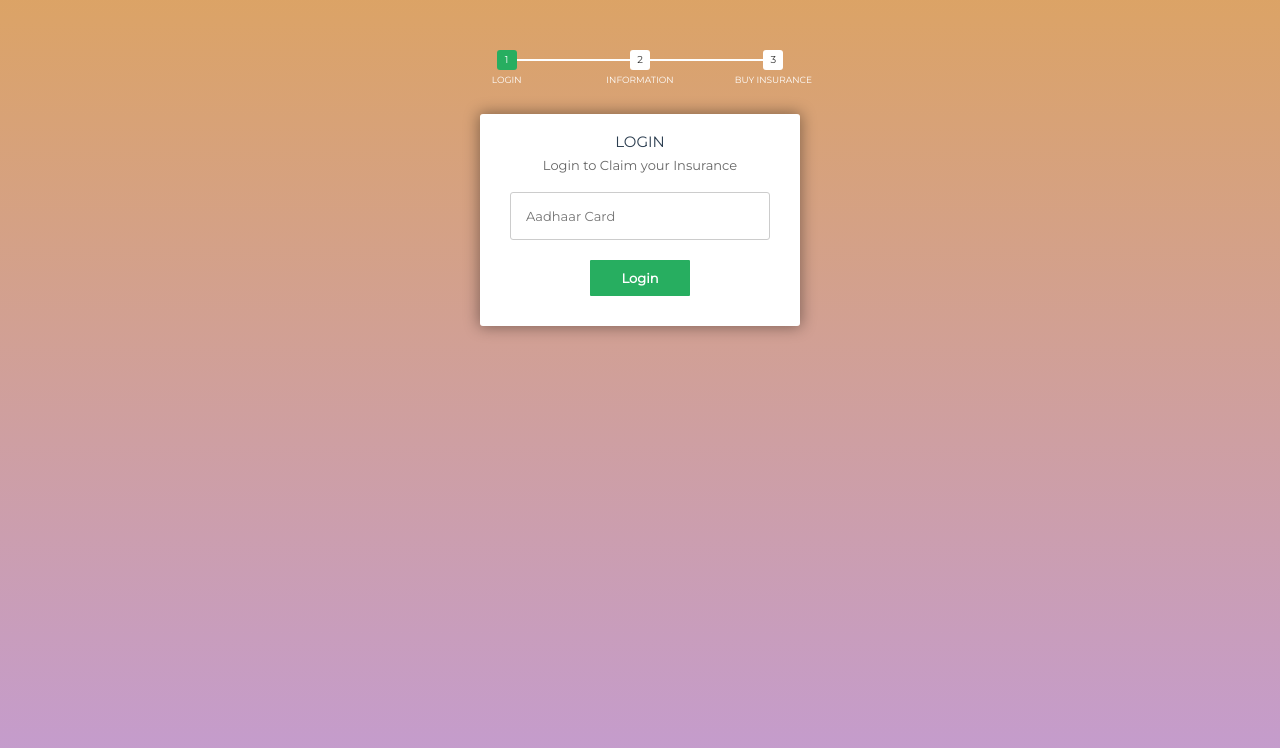
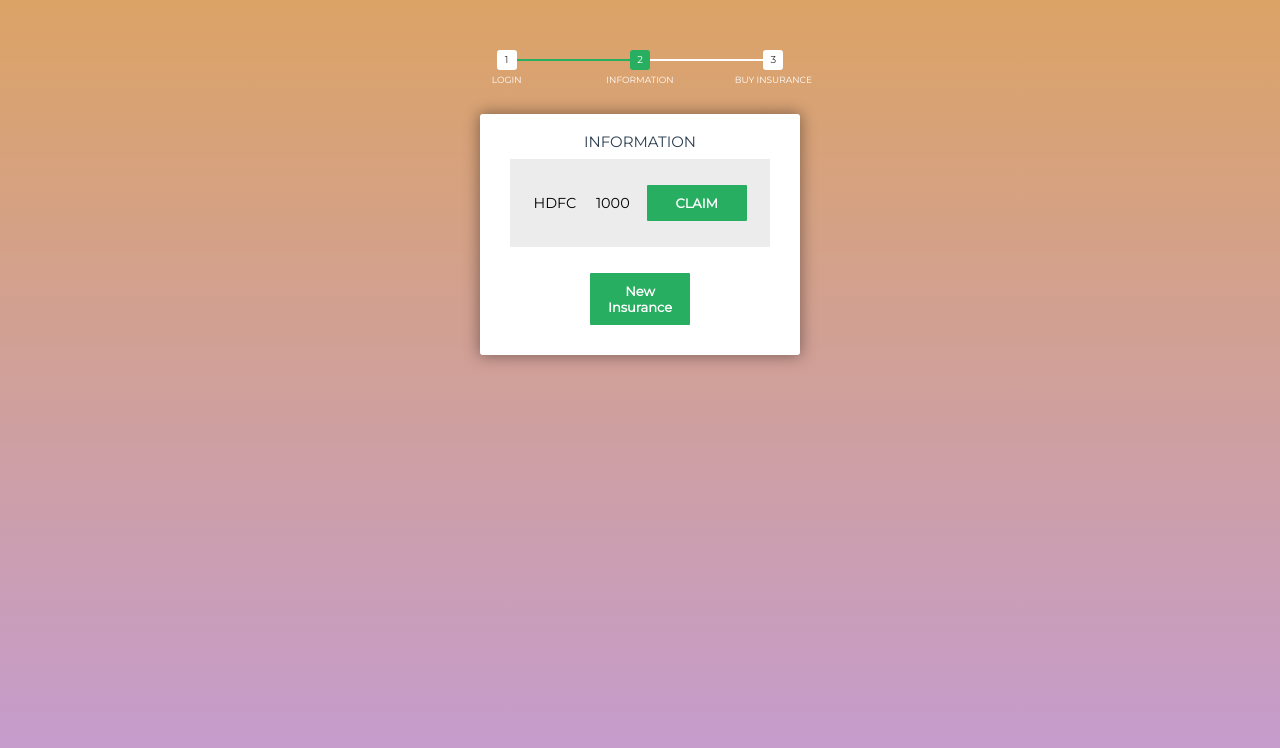
Before and after one commit to Subhankar29/Rajasthan-Hack, a plain HTML site: page index.html in a window 1280 px wide. Drawn offline with nearby package versions, Linux system fonts and the light colour scheme.

```diff
--- a/css/style.css
+++ b/css/style.css
@@ -15,6 +15,25 @@ html {
 
 body {
 	font-family: montserrat, arial, verdana;
+}
+
+#claiming {
+	list-style: none;
+	flex-direction: row;
+background: #ececec;
+padding: 1rem;
+position: relative;
+margin: 0 0 1rem 0;
+font-size: 0.9rem;
+padding-bottom: 1rem;
+}
+
+th {
+    padding-top: 12px;
+    padding-bottom: 12px;
+    text-align: left;
+    background-color: #4CAF50;
+    color: white;
 }
 /*form styles*/
 #msform {
@@ -63,6 +82,7 @@ body {
 	cursor: pointer;
 	padding: 10px 5px;
 	margin: 10px 5px;
+	white-space: normal;
 }
 #msform .action-button:hover, #msform .action-button:focus {
 	box-shadow: 0 0 0 2px white, 0 0 0 3px #27AE60;
--- a/index.html
+++ b/index.html
@@ -36,19 +36,37 @@
 			<div v-if="CurrentActive == 2">
 				<fieldset>
 					<h2 class="fs-title">Information</h2>
-					<table v-for="(item, index) in TransactionList" key="index">
+					<ol>
+						<li id="claiming">
+							<div style="flex:1; display:flex; align-items:center;">
+							<div style="flex:0.33">HDFC</div>
+							<div style="flex:0.33">1000</div>
+							<div style="flex:0.33"><input type="button" name="Add" class="next action-button" value="CLAIM" id="add" v-on:click="onAddNewClick" /></div>
+						</div>
+					</li>
+				</ol>
+<!--        	<table v-for="(item, index) in TransactionList" key="index">-->
+						<!-- <table key="index" id="claiming">
+
+							<th>
+								<td>Token Name</td>
+								<td> Total Token </td>
+								<td> Claim </td>
 						<tr>
-							<td>
-								<h3>{{ item.tokenName }}</h3>
+							<td >
+								<h3>{{ item.tokenName }}</h3>-->
+								<!-- <h3>HDFC</h3>
 							</td>
 							<td>
-								<h3>{{ item.balance }}</h3>
+								<h3>{{ item.balance }}</h3>-->
+								<!-- <h3>1000</h3>
 							</td>
-							<td>
-								<button type="submit" id="ClaimSub" name="submit" class="action-button" value="CLAIM" v-on:click="()=>claim(item)" />
+							<td> -->
+								<!--<button type="submit" id="ClaimSub" name="submit" class="action-button" value="CLAIM" v-on:click="()=>claim(item)" />-->
+							<!-- <input type="button" name="Add" class="next action-button" value="CLAIM" id="add" v-on:click="onAddNewClick" />
 							</td>
 						</tr>
-					</table>
+					</table> -->
 					<div v-if="TransactionList.length < 2">
 						<input type="button" name="Add" class="next action-button" value="New Insurance" id="add" v-on:click="onAddNewClick" />
 					</div>
@@ -84,7 +102,7 @@
 				transactionList: [],
 				amount: 0,
 				selected: 'SBI',
-				currentActive: 1,
+				currentActive: 2,
 				activeClass: 'active',
 				hiddenClass: 'hidden',
 				noneValue: { display: 'none' },
```
